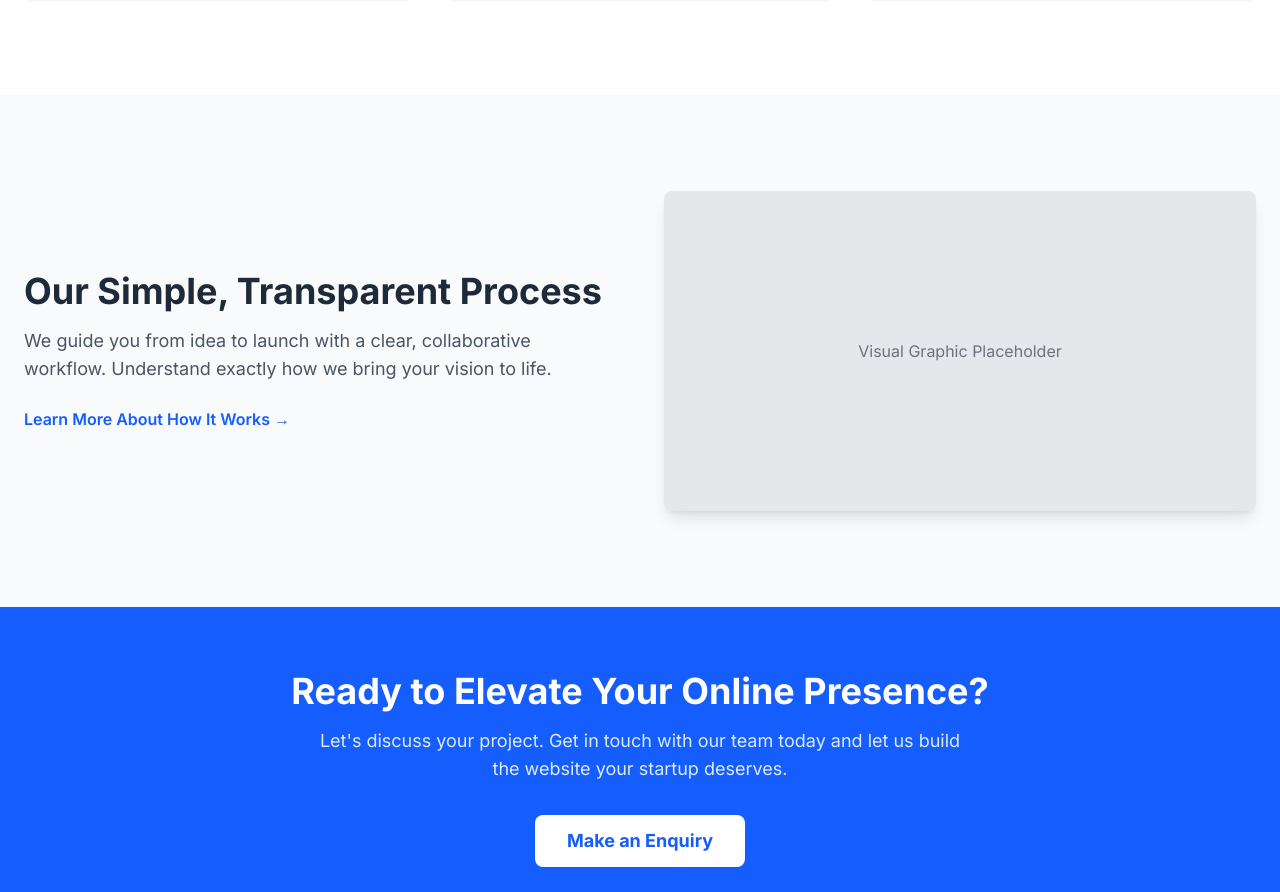
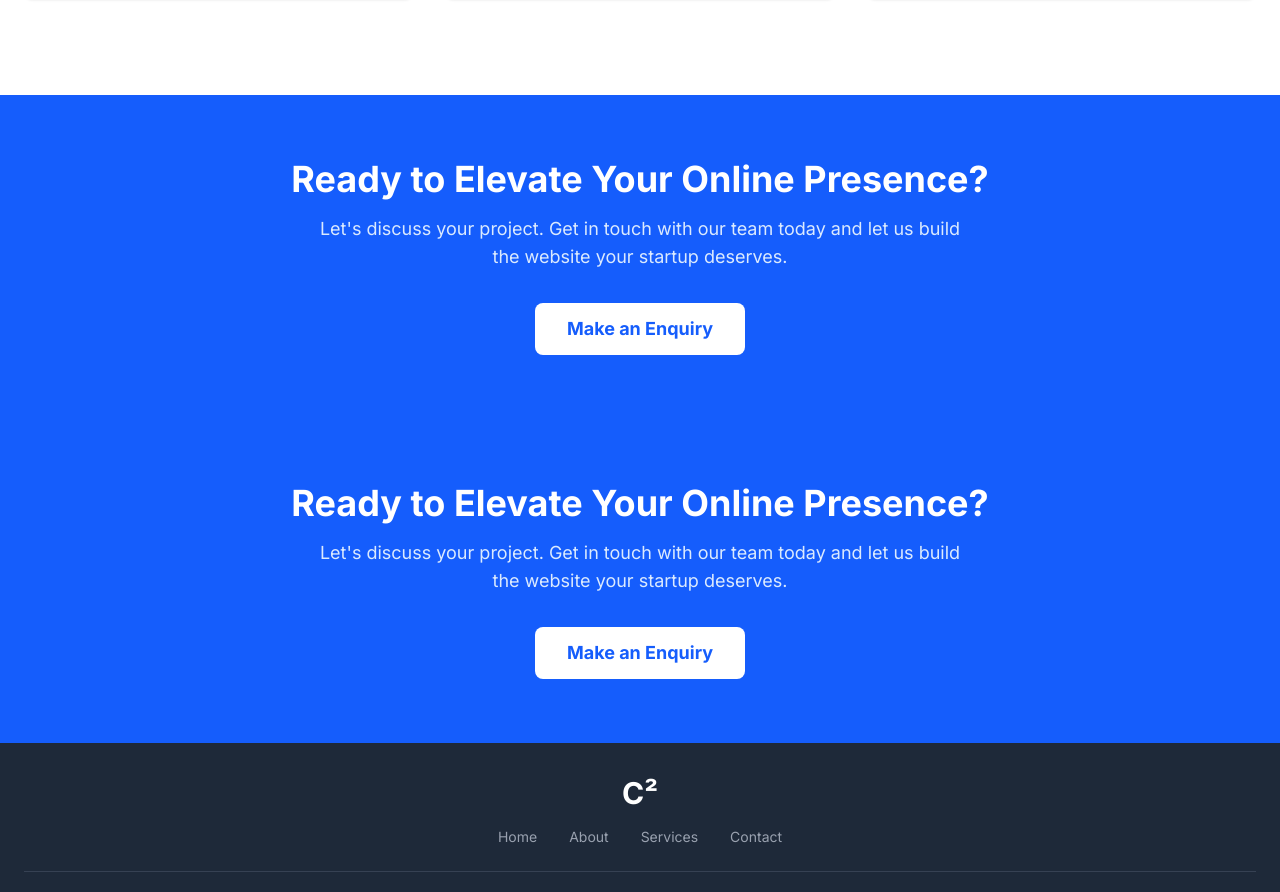
Before and after one commit to itznik/c-square-website, a Next.js app: page / in a window 1280 px wide. Shown: the part 1033-1925 px from the top of the page. Built offline with nearby package versions, Linux system fonts and the light colour scheme.

Commit message:
Update page.tsx

```diff
--- a/src/app/page.tsx
+++ b/src/app/page.tsx
@@ -54,27 +54,22 @@ export default function HomePage() {
         </div>
       </section>
 
-      {/* Process Overview Section */}
-      <section className="py-16 md:py-24 bg-gray-50">
-        <div className="container mx-auto px-6 grid md:grid-cols-2 gap-12 items-center">
-          <div>
-            <h2 className="text-3xl md:text-4xl font-bold text-gray-800">Our Simple, Transparent Process</h2>
-            <p className="mt-4 text-lg text-gray-600">
-              We guide you from idea to launch with a clear, collaborative workflow. Understand exactly how we bring your vision to life.
+      {/* Final Call-to-Action Section */}
+<section className="bg-blue-600 text-white">
+  <div className="container mx-auto px-6 py-16 text-center">
+    <h2 className="text-3xl md:text-4xl font-bold">Ready to Elevate Your Online Presence?</h2>
+    <p className="mt-4 text-lg text-blue-100 max-w-2xl mx-auto">
+      Let&apos;s discuss your project. Get in touch with our team today and let us build the website your startup deserves.
     </p>
     <Link
-              href="/how-it-works"
-              className="mt-6 inline-block text-blue-600 font-semibold hover:underline"
+      href="/contact"
+      className="mt-8 inline-block bg-white text-blue-600 font-bold py-3 px-8 rounded-lg text-lg hover:bg-gray-100 transition-transform transform hover:scale-105"
     >
-              Learn More About How It Works &rarr;
+      Make an Enquiry
     </Link>
   </div>
-          <div className="bg-gray-200 h-80 rounded-lg shadow-lg flex items-center justify-center">
-            {/* You can replace this with an actual image or illustration */}
-            <span className="text-gray-500">Visual Graphic Placeholder</span>
-          </div>
-        </div>
 </section>
+
 
       {/* Final Call-to-Action Section */}
       <section className="bg-blue-600 text-white">
```
Lines whose indentation alone changed are shown as unchanged.
